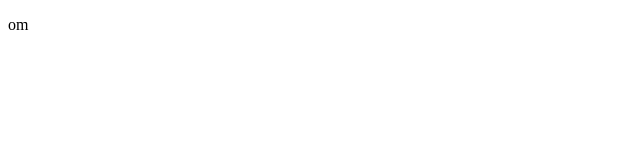
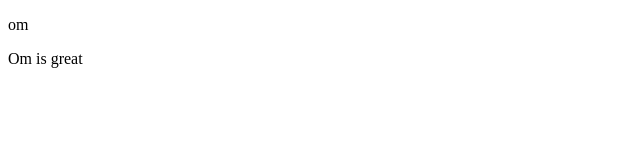
Before and after one commit to OmHimthani/newpractiserepo, a plain HTML site: page INDEX.HTML in a window 1280 px wide. Shown: the full height of the page, 0-640 px from the left. Drawn offline with Linux system fonts and the light colour scheme.

Commit message:
new change in branch1

```diff
--- a/INDEX.HTML
+++ b/INDEX.HTML
@@ -7,5 +7,6 @@
 </head>
 <body>
     <p>om</p>
+    <p>Om is great</p>
 </body>
 </html>
```
